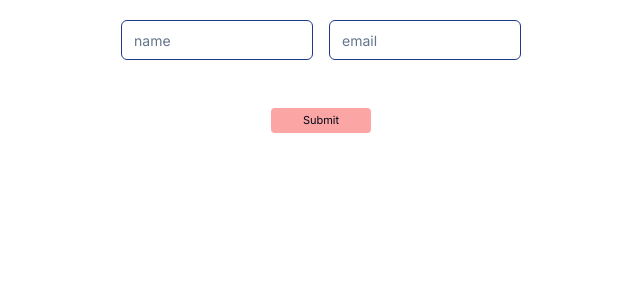
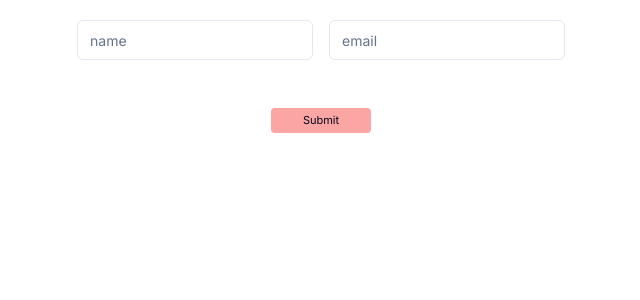
Before and after one commit to syedalirazazaidi/tanstack, a Next.js app in the folder forms/: page / in a window 1280 px wide. Shown: the top 300 px of the page, without its empty margins (319-959 px from the left). Built offline with nearby package versions, Linux system fonts and the light colour scheme.

Commit message:
error handle in tsx file

```diff
--- a/forms/components/ui/input.tsx
+++ b/forms/components/ui/input.tsx
@@ -1,25 +1,30 @@
-import * as React from "react"
+import * as React from "react";
 
-import { cn } from "@/lib/utils"
+import { cn } from "@/lib/utils";
 
 export interface InputProps
-  extends React.InputHTMLAttributes<HTMLInputElement> {}
+  extends React.InputHTMLAttributes<HTMLInputElement> {
+  error?: string;
+}
 
 const Input = React.forwardRef<HTMLInputElement, InputProps>(
-  ({ className, type, ...props }, ref) => {
+  ({ className, error, type, ...props }, ref) => {
     return (
+      <div>
         <input
           type={type}
           className={cn(
-          "flex h-10 w-full rounded-md border border-input bg-background px-3 py-2 text-sm ring-offset-background file:border-0 file:bg-transparent file:text-sm file:font-medium placeholder:text-muted-foreground focus-visible:outline-none focus-visible:ring-2 focus-visible:ring-ring focus-visible:ring-offset-2 disabled:cursor-not-allowed disabled:opacity-50",
-          className
+            `${error ? "border-red-500" : "border-input"}`,
+            "flex h-10 w-full rounded-md border bg-background px-3 py-2 text-sm ring-offset-background file:border-0 file:bg-transparent file:text-sm file:font-medium placeholder:text-muted-foreground focus-visible:outline-none focus-visible:ring-2 focus-visible:ring-ring focus-visible:ring-offset-2 disabled:cursor-not-allowed disabled:opacity-50"
           )}
           ref={ref}
           {...props}
         />
-    )
+        {error && <p className="text-red-700 text-sm">{error}</p>}
+      </div>
+    );
   }
-)
-Input.displayName = "Input"
+);
+Input.displayName = "Input";
 
-export { Input }
+export { Input };
--- a/forms/components/users/form.tsx
+++ b/forms/components/users/form.tsx
@@ -26,6 +26,7 @@
       <div className="flex justify-center items-center gap-4 mt-5">
         <div className="flex flex-col">
           <Input
+            error={errors.name?.message}
             className="w-48 border-blue-900"
             defaultValue=""
             placeholder="name"
@@ -34,7 +35,7 @@
             })}
           />
           <br />
-          {errors.name && <span>This field is required</span>}
+          {/* {errors.name && <span>This field is required</span>} */}
         </div>
         <div className="flex flex-col">
           <Input
@@ -46,7 +47,7 @@
             })}
           />
           <br />
-          {errors.email && <span>This field is required</span>}
+          {/* {errors.email && <span>This field is required</span>} */}
         </div>
       </div>
       <br />
```
Lines whose indentation alone changed are shown as unchanged.
